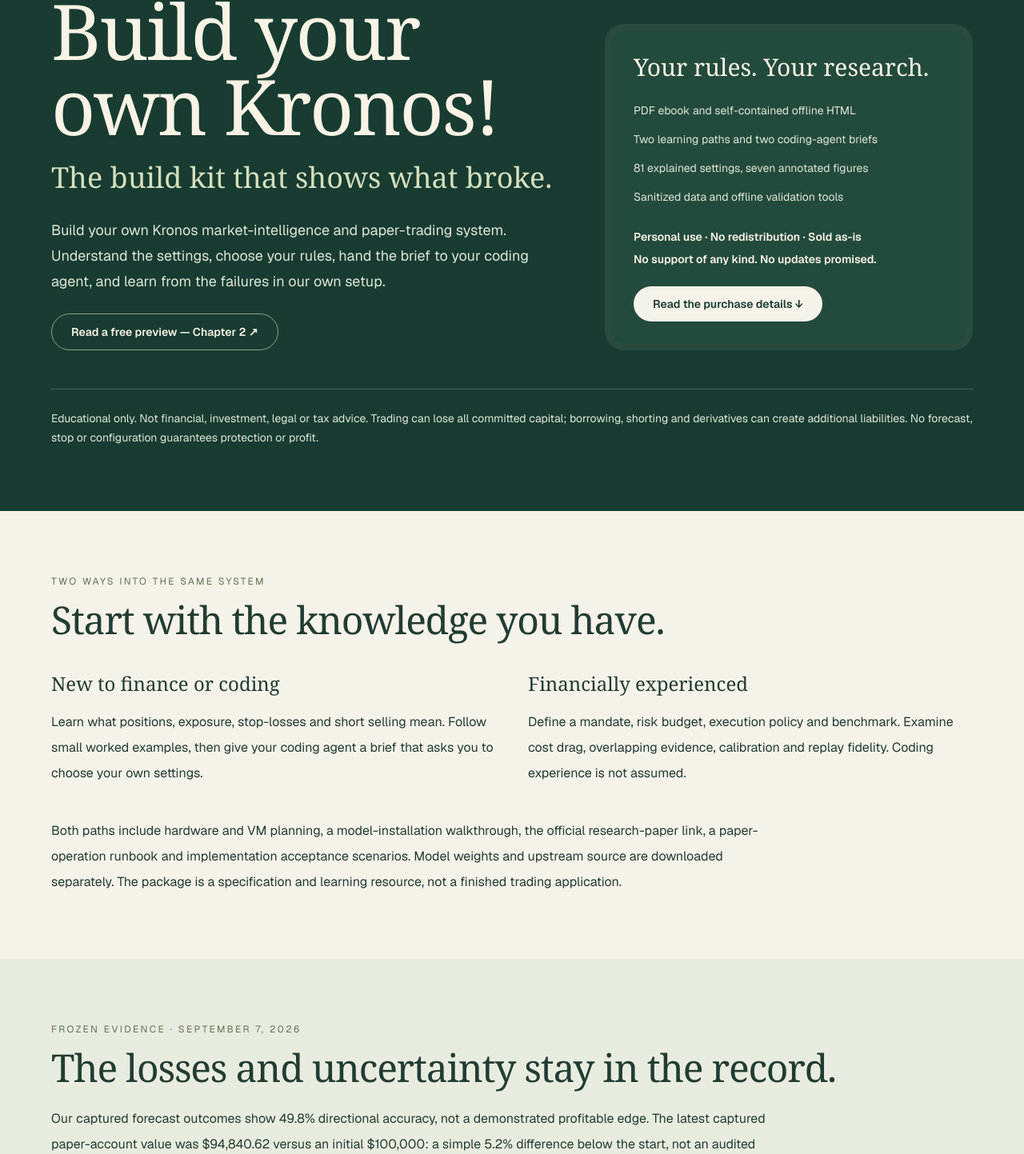
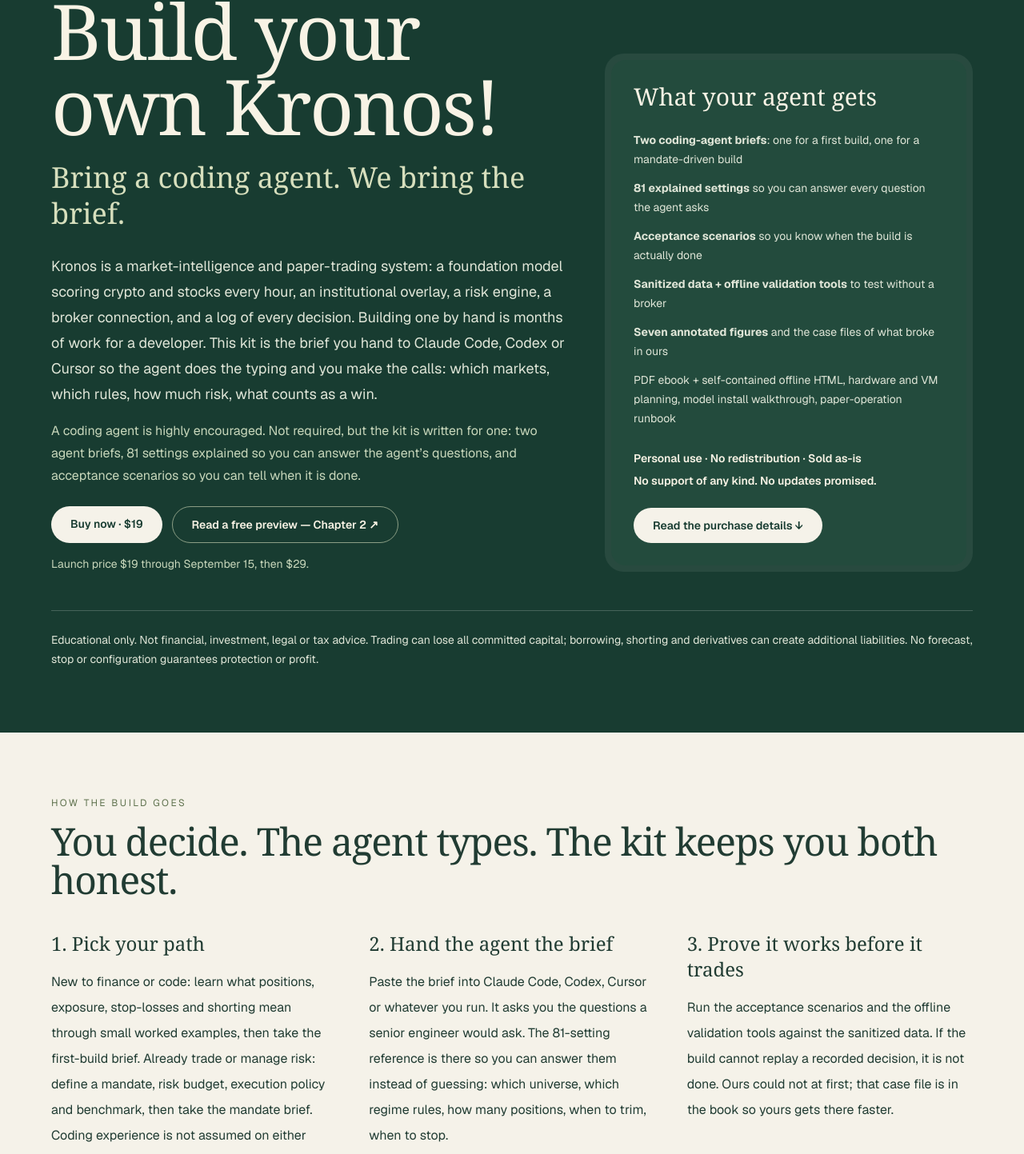
Before and after one commit to forgemeshlabs/forgemesh, a Next.js app in the folder site/: page /kronos/field-guide in a window 1280 px wide. Shown: the part 269-1712 px from the top of the page at 80% size. Built offline with nearby package versions, Linux system fonts and the light colour scheme; no server answers.

Commit message:
kronos field guide: hero + build-flow copy rewritten for vibecoders/builders (coding agent highly encouraged, months-of-work framing), Buy now button to #purchase, launch deadline stated

```diff
--- a/site/app/kronos/field-guide/page.tsx
+++ b/site/app/kronos/field-guide/page.tsx
@@ -10,12 +10,12 @@
 export const dynamic = 'force-dynamic';
 
 export const metadata: Metadata = {
-  title: 'Build Your Own Kronos — Market-Intelligence & Paper-Trading Field Guide | ForgeMesh',
-  description: 'Build your own Kronos market-intelligence and paper-trading system. An educational ebook and digital build package: two learning paths, 81 configuration fields, seven figures and the documented failures of our paper setup. Personal use. No support of any kind.',
+  title: 'Build Your Own Kronos With a Coding Agent | ForgeMesh',
+  description: 'Hand your coding agent the brief and build your own Kronos market-intelligence and paper-trading system: two agent briefs, 81 explained settings, sanitized data, validation tools and every failure from our own build. Educational only; no support.',
   alternates: { canonical: 'https://forgemesh.io/kronos/field-guide' },
   openGraph: {
-    title: 'Build your own Kronos — the Field Guide',
-    description: 'Build your own Kronos market-intelligence, research and paper-trading system. Understand the settings, failures and evidence. Educational only. No support included.',
+    title: 'Build your own Kronos. Bring a coding agent.',
+    description: 'The build kit for vibecoders and builders: two coding-agent briefs, 81 explained settings, the data, the validation tools, and what broke when we built ours. Educational only. No support included.',
     url: 'https://forgemesh.io/kronos/field-guide',
     type: 'website',
   },
@@ -32,20 +32,27 @@
           <div className="mx-auto grid max-w-6xl gap-12 lg:grid-cols-[1.4fr_1fr] lg:items-end">
             <div>
               <Link href="/kronos" className="text-sm text-[#d7dfbd] underline underline-offset-4">Kronos / ForgeMesh</Link>
-              <p className="mb-5 mt-10 text-xs uppercase tracking-[0.22em] text-[#c8d7bb]">For humans · ebook + digital build package</p>
+              <p className="mb-5 mt-10 text-xs uppercase tracking-[0.22em] text-[#c8d7bb]">For vibecoders and builders · ebook + digital build package</p>
               <h1 className="max-w-4xl font-serif text-6xl leading-[0.98] tracking-tight sm:text-8xl">Build your own Kronos!</h1>
-              <p className="mt-5 max-w-3xl font-serif text-2xl leading-tight text-[#d7dfbd] sm:text-4xl">The build kit that shows what broke.</p>
-              <p className="mt-7 max-w-2xl text-lg leading-8 text-[#e0e6d8]">Build your own Kronos market-intelligence and paper-trading system. Understand the settings, choose your rules, hand the brief to your coding agent, and learn from the failures in our own setup.</p>
-              <Link href="/kronos/field-guide/preview" className="mt-6 inline-flex rounded-full border border-[#d7dfbd]/60 px-6 py-3 text-sm font-semibold text-[#f8f3e5] hover:bg-white/[0.07]">Read a free preview — Chapter 2 ↗</Link>
+              <p className="mt-5 max-w-3xl font-serif text-2xl leading-tight text-[#d7dfbd] sm:text-4xl">Bring a coding agent. We bring the brief.</p>
+              <p className="mt-7 max-w-2xl text-lg leading-8 text-[#e0e6d8]">Kronos is a market-intelligence and paper-trading system: a foundation model scoring crypto and stocks every hour, an institutional overlay, a risk engine, a broker connection, and a log of every decision. Building one by hand is months of work for a developer. This kit is the brief you hand to Claude Code, Codex or Cursor so the agent does the typing and you make the calls: which markets, which rules, how much risk, what counts as a win.</p>
+              <p className="mt-4 max-w-2xl text-base leading-7 text-[#c8d7bb]">A coding agent is highly encouraged. Not required, but the kit is written for one: two agent briefs, 81 settings explained so you can answer the agent&rsquo;s questions, and acceptance scenarios so you can tell when it is done.</p>
+              <div className="mt-6 flex flex-wrap gap-3">
+                <a href="#purchase" className="inline-flex rounded-full bg-[#f5f2e9] px-6 py-3 text-sm font-semibold text-[#183c31]">Buy now · {fieldGuideOffer.priceLabel}</a>
+                <Link href="/kronos/field-guide/preview" className="inline-flex rounded-full border border-[#d7dfbd]/60 px-6 py-3 text-sm font-semibold text-[#f8f3e5] hover:bg-white/[0.07]">Read a free preview — Chapter 2 ↗</Link>
+              </div>
+              {fieldGuideOffer.launch ? <p className="mt-4 text-sm text-[#c8d7bb]">Launch price {fieldGuideOffer.priceLabel} through September 15, then $29.</p> : null}
             </div>
             <aside className="rounded-3xl bg-white/[0.07] p-2">
               <div className="rounded-[18px] bg-[#234b3d] p-7">
-                <p className="font-serif text-3xl">Your rules. Your research.</p>
+                <p className="font-serif text-3xl">What your agent gets</p>
                 <ul className="mt-6 space-y-3 text-sm leading-6 text-[#e0e6d8]">
-                  <li>PDF ebook and self-contained offline HTML</li>
-                  <li>Two learning paths and two coding-agent briefs</li>
-                  <li>81 explained settings, seven annotated figures</li>
-                  <li>Sanitized data and offline validation tools</li>
+                  <li><strong>Two coding-agent briefs</strong>: one for a first build, one for a mandate-driven build</li>
+                  <li><strong>81 explained settings</strong> so you can answer every question the agent asks</li>
+                  <li><strong>Acceptance scenarios</strong> so you know when the build is actually done</li>
+                  <li><strong>Sanitized data + offline validation tools</strong> to test without a broker</li>
+                  <li><strong>Seven annotated figures</strong> and the case files of what broke in ours</li>
+                  <li>PDF ebook + self-contained offline HTML, hardware and VM planning, model install walkthrough, paper-operation runbook</li>
                 </ul>
                 <p className="mt-7 text-sm font-semibold">Personal use · No redistribution · Sold as-is</p>
                 <p className="mt-2 text-sm font-semibold">No support of any kind. No updates promised.</p>
@@ -58,27 +65,31 @@
 
         <section className="px-6 py-20">
           <div className="mx-auto max-w-6xl">
-            <p className="text-xs uppercase tracking-[0.2em] text-[#60734f]">Two ways into the same system</p>
-            <h2 className="mt-4 font-serif text-4xl tracking-tight sm:text-5xl">Start with the knowledge you have.</h2>
-            <div className="mt-10 grid gap-10 md:grid-cols-2">
+            <p className="text-xs uppercase tracking-[0.2em] text-[#60734f]">How the build goes</p>
+            <h2 className="mt-4 font-serif text-4xl tracking-tight sm:text-5xl">You decide. The agent types. The kit keeps you both honest.</h2>
+            <div className="mt-10 grid gap-10 md:grid-cols-3">
               <article>
-                <h3 className="font-serif text-2xl">New to finance or coding</h3>
-                <p className="mt-4 leading-8">Learn what positions, exposure, stop-losses and short selling mean. Follow small worked examples, then give your coding agent a brief that asks you to choose your own settings.</p>
+                <h3 className="font-serif text-2xl">1. Pick your path</h3>
+                <p className="mt-4 leading-8">New to finance or code: learn what positions, exposure, stop-losses and shorting mean through small worked examples, then take the first-build brief. Already trade or manage risk: define a mandate, risk budget, execution policy and benchmark, then take the mandate brief. Coding experience is not assumed on either path.</p>
               </article>
               <article>
-                <h3 className="font-serif text-2xl">Financially experienced</h3>
-                <p className="mt-4 leading-8">Define a mandate, risk budget, execution policy and benchmark. Examine cost drag, overlapping evidence, calibration and replay fidelity. Coding experience is not assumed.</p>
+                <h3 className="font-serif text-2xl">2. Hand the agent the brief</h3>
+                <p className="mt-4 leading-8">Paste the brief into Claude Code, Codex, Cursor or whatever you run. It asks you the questions a senior engineer would ask. The 81-setting reference is there so you can answer them instead of guessing: which universe, which regime rules, how many positions, when to trim, when to stop.</p>
+              </article>
+              <article>
+                <h3 className="font-serif text-2xl">3. Prove it works before it trades</h3>
+                <p className="mt-4 leading-8">Run the acceptance scenarios and the offline validation tools against the sanitized data. If the build cannot replay a recorded decision, it is not done. Ours could not at first; that case file is in the book so yours gets there faster.</p>
               </article>
             </div>
-            <p className="mt-10 max-w-4xl leading-8">Both paths include hardware and VM planning, a model-installation walkthrough, the official research-paper link, a paper-operation runbook and implementation acceptance scenarios. Model weights and upstream source are downloaded separately. The package is a specification and learning resource, not a finished trading application.</p>
+            <p className="mt-10 max-w-4xl leading-8">Included on both paths: hardware and VM planning, a model-installation walkthrough, the official research-paper link, a paper-operation runbook and implementation acceptance scenarios. Model weights and upstream source are downloaded separately. The package is a specification and learning resource, not a finished trading application, and your agent&rsquo;s output is your build, not ours.</p>
           </div>
         </section>
 
         <section aria-labelledby="evidence-heading" className="bg-[#e8ecdf] px-6 py-20">
           <div className="mx-auto max-w-6xl">
             <p className="text-xs uppercase tracking-[0.2em] text-[#60734f]">Frozen evidence · September 7, 2026</p>
-            <h2 id="evidence-heading" className="mt-4 font-serif text-4xl tracking-tight sm:text-5xl">The losses and uncertainty stay in the record.</h2>
-            <p className="mt-6 max-w-4xl leading-8">Our captured forecast outcomes show 49.8% directional accuracy, not a demonstrated profitable edge. The latest captured paper-account value was $94,840.62 versus an initial $100,000: a simple 5.2% difference below the start, not an audited or cash-flow-adjusted strategy return.</p>
+            <h2 id="evidence-heading" className="mt-4 font-serif text-4xl tracking-tight sm:text-5xl">We show what broke. That is the point of the kit.</h2>
+            <p className="mt-6 max-w-4xl leading-8">Most build guides show the demo that worked. This one ships the log. Our captured forecast outcomes show 49.8% directional accuracy, not a demonstrated profitable edge. The latest captured paper-account value was $94,840.62 versus an initial $100,000: a simple 5.2% difference below the start, not an audited or cash-flow-adjusted strategy return. Every bug that produced those numbers is written up so your agent does not repeat it.</p>
             <div className="mt-8 rounded-3xl bg-[#dce3d2] p-2">
               <figure className="rounded-[18px] bg-[#f9f7f1] p-4 sm:p-7">
                 <figcaption className="mb-5 text-sm font-semibold">Recorded paper-account observations — not actual investment returns</figcaption>
```
